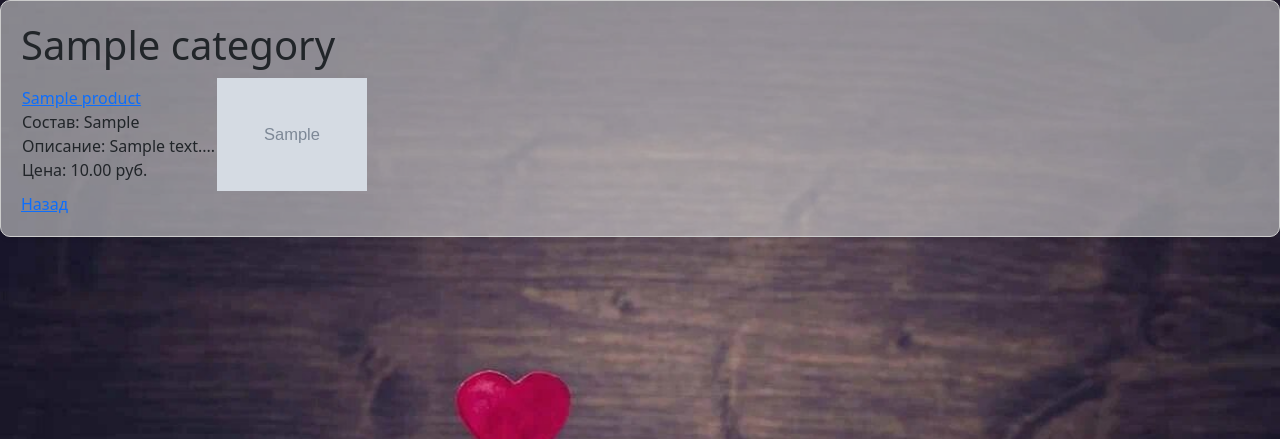
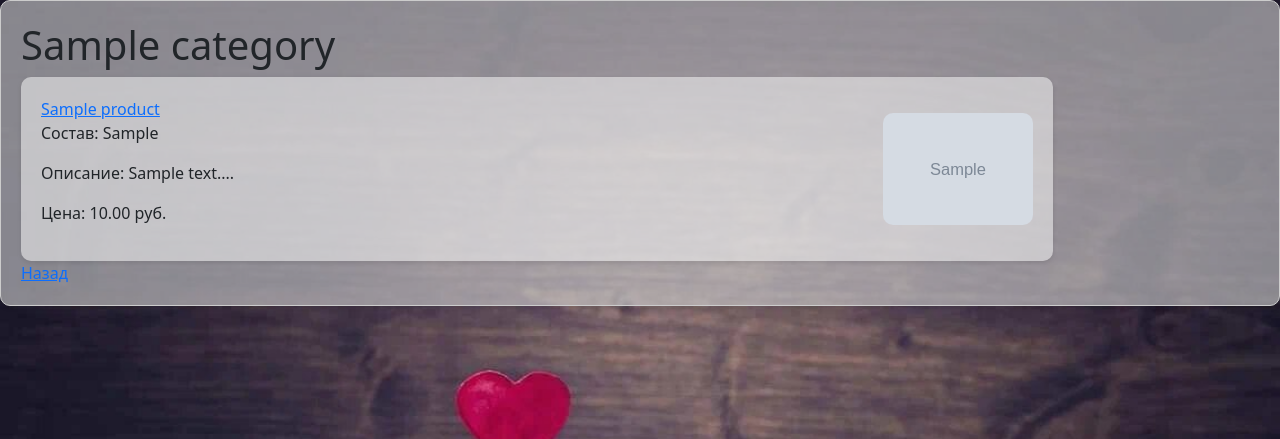
Before and after one commit to HudovichLina/diplom_hudovich, a Django app: a page that uses catalog/templates/product_list.html in a window 1280 px wide. Shown: the part 64-503 px from the top of the page. Run offline with Django 5.2, Linux system fonts and the light colour scheme; tables that the repository leaves empty hold one stand-in row (values such as "Sample post"); grey boxes marked "Sample" are stand-in pictures.

Commit message:
commit diplom styles

```diff
--- a/cake_shop/static/css/styles.css
+++ b/cake_shop/static/css/styles.css
@@ -434,3 +434,62 @@ select {
   display: block; /* Каждый заголовок в новой строке */
   margin-bottom: 5px; /* Отступ между заголовком и значением */
 }
+
+.review {
+  background-color: #ffe4e1; /* Бледно-розовый фон */
+  border-radius: 10px; /* Скругленные края */
+  padding: 15px; /* Отступы внутри карточки */
+  margin-bottom: 15px; /* Отступ между карточками */
+  width: 100%; /* Растянуть по ширине родительского контейнера */
+  box-shadow: 0 2px 5px rgba(0, 0, 0, 0.1); /* Небольшая тень для эффекта */
+}
+
+.review p {
+  margin: 5px 0; /* Отступы между параграфами внутри карточки */
+}
+
+.product-card {
+  display: flex; /* Используем Flexbox для расположения элементов */
+  background-color: #f8f8f8; /* Бледно-белый фон */
+  border-radius: 10px; /* Скругленные края */
+  padding: 20px; /* Отступы внутри карточки */
+  margin-bottom: 20px; /* Отступ снизу карточки */
+  box-shadow: 0 2px 5px rgba(0, 0, 0, 0.1); /* Легкая тень для карточки */
+}
+
+.product-details {
+  flex: 1; /* Занимает оставшееся пространство */
+  margin-right: 20px; /* Отступ справа от текстового блока */
+}
+
+.product-image {
+  max-width: 400px; /* Максимальная ширина изображения */
+  height: auto; /* Автоматическая высота для сохранения пропорций */
+  border-radius: 10px; /* Скругленные края изображения */
+}
+
+.product-list {
+  display: flex;
+  flex-direction: column; /* Располагаем карточки вертикально */
+  gap: 20px; /* Отступ между карточками */
+}
+
+.product-card-list {
+  background-color: #f8f8f889; /* Бледно-белый фон */
+  border-radius: 10px; /* Скругленные края */
+  padding: 20px; /* Отступы внутри карточки */
+  box-shadow: 0 2px 5px rgba(0, 0, 0, 0.1); /* Легкая тень для карточки */
+  display: flex; /* Используем flexbox для расположения содержимого */
+  align-items: center; /* Центрируем содержимое по вертикали */
+}
+
+.product-content-list {
+  flex: 1; /* Занимает оставшееся пространство */
+  margin-right: 20px; /* Отступ справа для изображения */
+}
+
+.product-image-list img {
+  max-width: 150px; /* Максимальная ширина изображения */
+  height: auto; /* Автоматическая высота для сохранения пропорций */
+  border-radius: 10px; /* Скругленные края изображения */
+}
--- a/catalog/forms.py
+++ b/catalog/forms.py
@@ -61,5 +61,8 @@ class ReviewForm(forms.ModelForm):
         model = Review
         fields = ['text']
         widgets = {
-            'text': forms.Textarea(attrs={'placeholder': 'Ваш отзыв...'}),
+            'text': forms.Textarea(attrs={'placeholder': 'Ваш отзыв...', 'rows': 10, 'cols': 40}),
         }
+        labels = {
+            'text': 'Текст',
+        }
--- a/catalog/models.py
+++ b/catalog/models.py
@@ -59,7 +59,7 @@ class Order(models.Model):
 
 class OrderItem(models.Model):
     order = models.ForeignKey(Order, on_delete=models.CASCADE)
-    product = models.ForeignKey(Product, on_delete=models.CASCADE, default="1")
+    product = models.ForeignKey(Product, on_delete=models.CASCADE)
     weight = models.FloatField(null=True, blank=True)
     quantity = models.PositiveIntegerField(null=True, blank=True)
     decoration = models.ForeignKey(Decoration, null=True, blank=True, on_delete=models.SET_NULL)
@@ -73,9 +73,9 @@ class OrderItem(models.Model):
 
 
 class Review(models.Model):
-    product = models.ForeignKey(Product, on_delete=models.CASCADE, related_name='reviews', default="2")
+    product = models.ForeignKey(Product, on_delete=models.CASCADE, related_name='reviews')
     user = models.ForeignKey(User, on_delete=models.CASCADE)
-    text = models.TextField(default="null")
+    text = models.TextField()
     created_at = models.DateTimeField(auto_now_add=True)
 
     def __str__(self):
--- a/catalog/templates/product_list.html
+++ b/catalog/templates/product_list.html
@@ -1,21 +1,20 @@
 {% extends "base_generic.html" %}
-
 {% block content %}
     <h1>{{ category.name }}</h1>
-    <table>
+    <div class="product-list">
         {% for product in products %}
-            <tr>
-                <td>
+            <div class="product-card-list">
+                <div class="product-content-list">
                     <a href="{% url 'product_detail' product.slug %}">{{ product.name }}</a><br>
-                    Состав: {{ product.ingredients }}<br>
-                    Описание: {{ product.description|slice:":50" }}...<br>
-                    Цена: {{ product.price }} руб.
-                </td>
-                <td>
-                    <img src="{{ product.image.url }}" alt="{{ product.name }}" style="max-width: 150px; max-height: 150px;">
-                </td>
-            </tr>
+                    <p>Состав: {{ product.ingredients }}</p>
+                    <p>Описание: {{ product.description|slice:":50" }}...</p>
+                    <p>Цена: {{ product.price }} руб.</p>
+                </div>
+                <div class="product-image-list">
+                    <img src="{{ product.image.url }}" alt="{{ product.name }}">
+                </div>
+            </div>
         {% endfor %}
-    </table>
+    </div>
     <a href="{% url 'category_list' %}">Назад</a>
 {% endblock %}
```
Also changed, not shown: catalog/templates/product_detail.html (+13 -7 lines).
